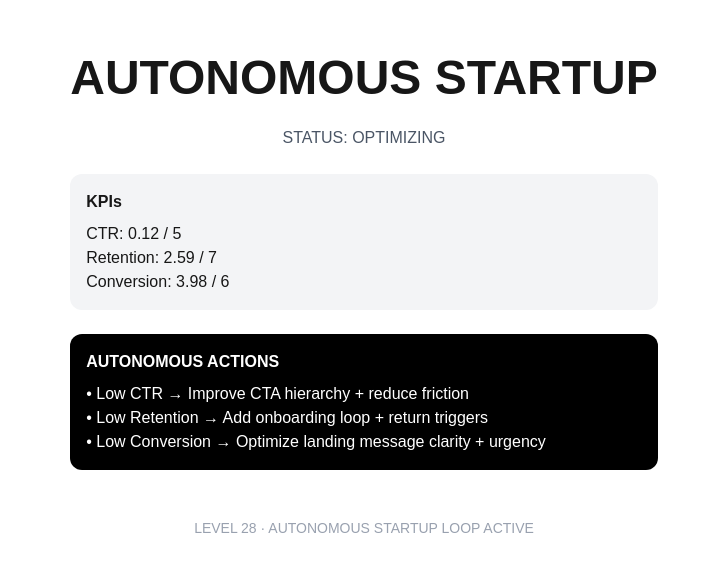
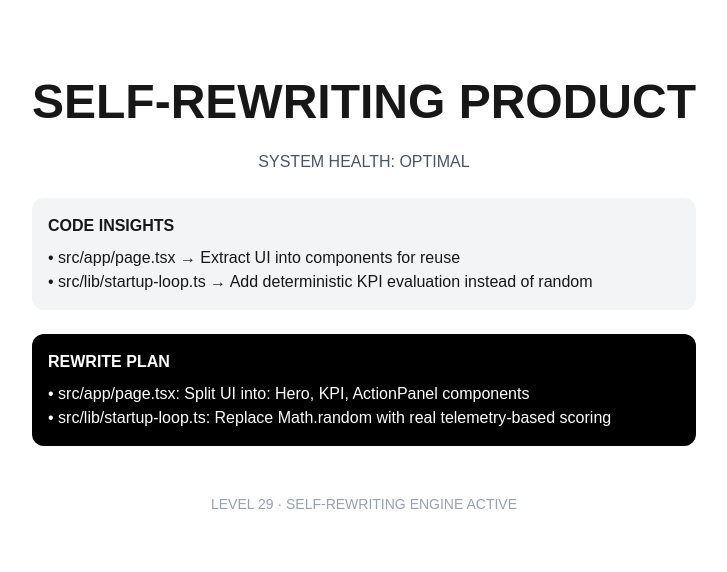
Before and after one commit to axamir/PDRP-88, a Next.js app: page / in a window 1280 px wide. Shown: the part 104-676 px from the top of the page, without its empty margins (276-1003 px from the left). Built offline with nearby package versions, Linux system fonts and the light colour scheme.

Commit message:
LEVEL 29: self-rewriting product system (introspection → rewrite → simulation engine)

```diff
--- a/src/app/page.tsx
+++ b/src/app/page.tsx
@@ -1,51 +1,51 @@
 "use client";
 
 import { useEffect, useState } from "react";
-import { runStartupLoop } from "@/lib/startup-loop";
+import { selfReflectSystem } from "@/lib/self-reflect";
 
 export default function Home() {
-  const [state, setState] = useState<any>(null);
+  const [system, setSystem] = useState<any>(null);
 
   useEffect(() => {
-    const result = runStartupLoop();
-    setState(result);
+    const result = selfReflectSystem();
+    setSystem(result);
   }, []);
 
-  if (!state) return <div>Loading startup engine...</div>;
+  if (!system) return <div>Analyzing system...</div>;
 
   return (
     <main className="min-h-screen bg-white flex items-center justify-center px-6">
 
-      <div className="max-w-3xl space-y-6 text-center">
+      <div className="max-w-4xl space-y-6 text-center">
 
         <h1 className="text-5xl font-bold">
-          AUTONOMOUS STARTUP
+          SELF-REWRITING PRODUCT
         </h1>
 
         <p className="text-gray-600">
-          STATUS: {state.status}
+          SYSTEM HEALTH: {system.systemHealth}
         </p>
 
         <div className="text-left bg-gray-100 p-4 rounded-xl">
-          <h2 className="font-bold mb-2">KPIs</h2>
-          {state.kpis.map((k: any, i: number) => (
-            <div key={i}>
-              {k.name}: {k.value.toFixed(2)} / {k.target}
+          <h2 className="font-bold mb-2">CODE INSIGHTS</h2>
+          {system.insights.map((i: any, idx: number) => (
+            <div key={idx}>
+              • {i.file} → {i.suggestion}
             </div>
           ))}
         </div>
 
         <div className="text-left bg-black text-white p-4 rounded-xl">
-          <h2 className="font-bold mb-2">AUTONOMOUS ACTIONS</h2>
-          {state.actions.map((a: any, i: number) => (
-            <div key={i}>
-              • {a.problem} → {a.fix}
+          <h2 className="font-bold mb-2">REWRITE PLAN</h2>
+          {system.plan.map((p: any, idx: number) => (
+            <div key={idx}>
+              • {p.file}: {p.patch}
             </div>
           ))}
         </div>
 
         <div className="text-sm text-gray-400 pt-6">
-          LEVEL 28 · AUTONOMOUS STARTUP LOOP ACTIVE
+          LEVEL 29 · SELF-REWRITING ENGINE ACTIVE
         </div>
 
       </div>
--- /dev/null
+++ b/src/lib/code-introspector.ts
@@ -0,0 +1,21 @@
+export type CodeInsight = {
+  file: string;
+  risk: "low" | "medium" | "high";
+  suggestion: string;
+};
+
+export function analyzeCodebase(): CodeInsight[] {
+  // simulated analysis engine (in real world → AST parser)
+  return [
+    {
+      file: "src/app/page.tsx",
+      risk: "medium",
+      suggestion: "Extract UI into components for reuse",
+    },
+    {
+      file: "src/lib/startup-loop.ts",
+      risk: "low",
+      suggestion: "Add deterministic KPI evaluation instead of random",
+    },
+  ];
+}
--- /dev/null
+++ b/src/lib/code-rewriter.ts
@@ -0,0 +1,23 @@
+import { CodeInsight } from "./code-introspector";
+
+export function rewritePlan(insights: CodeInsight[]) {
+  return insights.map(i => ({
+    file: i.file,
+    action: "REWRITE",
+    reason: i.suggestion,
+    risk: i.risk,
+    patch: generatePatch(i),
+  }));
+}
+
+function generatePatch(insight: CodeInsight) {
+  if (insight.file.includes("page.tsx")) {
+    return "Split UI into: Hero, KPI, ActionPanel components";
+  }
+
+  if (insight.file.includes("startup-loop")) {
+    return "Replace Math.random with real telemetry-based scoring";
+  }
+
+  return "Refactor module for clarity";
+}
--- /dev/null
+++ b/src/lib/deploy-sim.ts
@@ -0,0 +1,11 @@
+import { selfReflectSystem } from "./self-reflect";
+
+export function simulateDeployment() {
+  const system = selfReflectSystem();
+
+  return {
+    willDeploy: system.systemHealth === "OPTIMAL",
+    changes: system.plan.length,
+    riskLevel: system.systemHealth,
+  };
+}
--- /dev/null
+++ b/src/lib/self-reflect.ts
@@ -0,0 +1,15 @@
+import { analyzeCodebase } from "./code-introspector";
+import { rewritePlan } from "./code-rewriter";
+
+export function selfReflectSystem() {
+  const insights = analyzeCodebase();
+  const plan = rewritePlan(insights);
+
+  const score = plan.filter(p => p.risk === "high").length;
+
+  return {
+    insights,
+    plan,
+    systemHealth: score > 0 ? "DEGRADED" : "OPTIMAL",
+  };
+}
```
